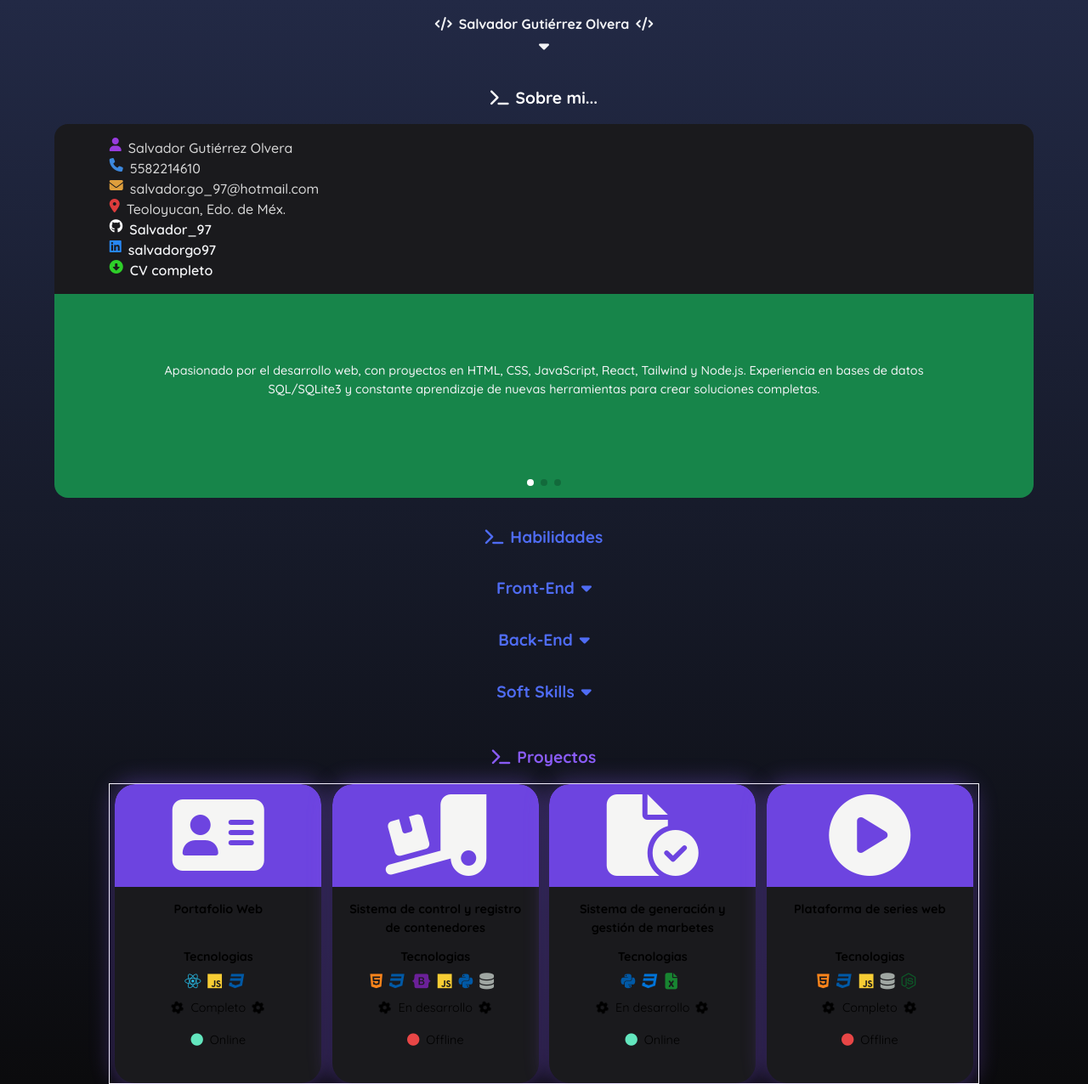
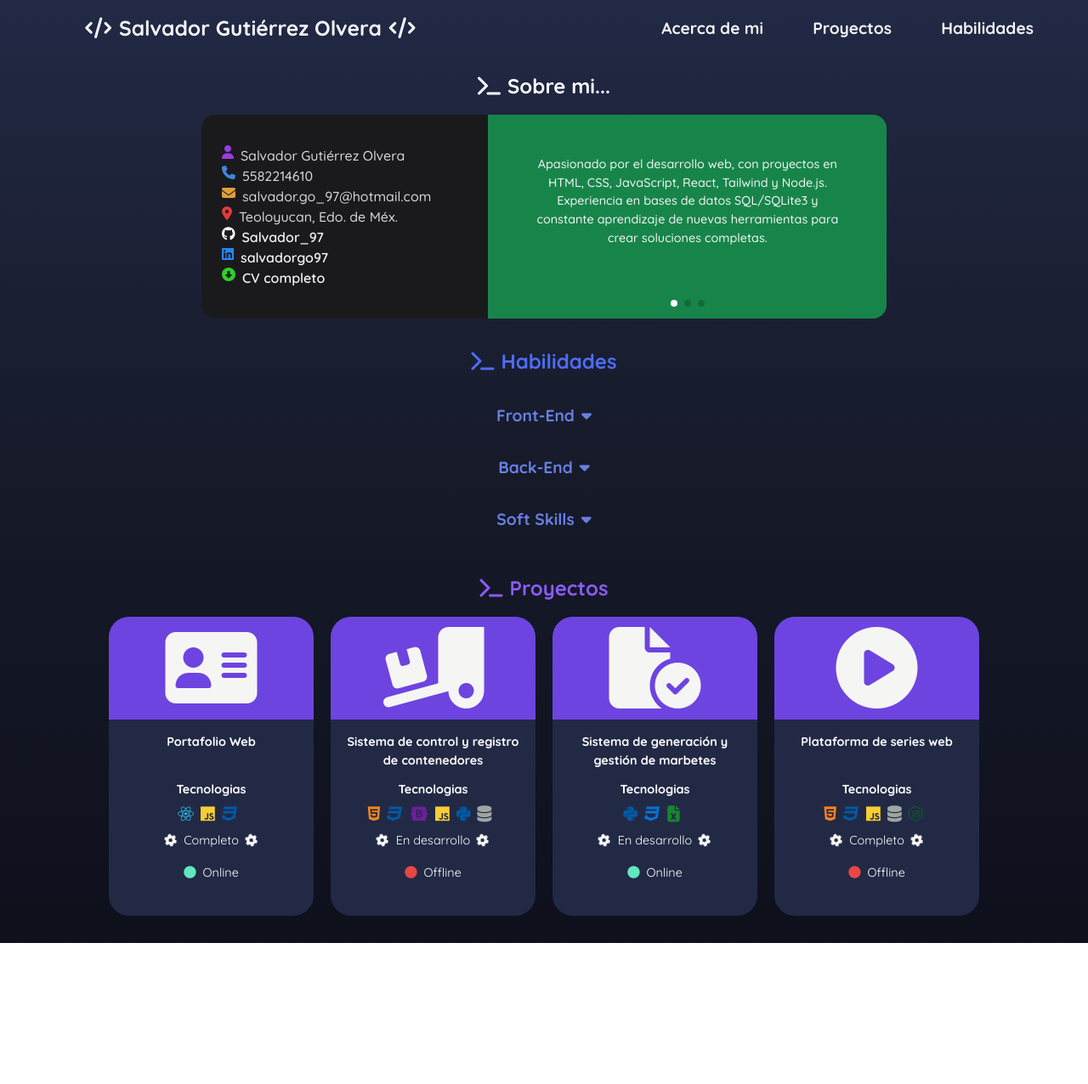
Before and after one commit to Salvador-97/Portafolio, a React (Vite) app: page / in a window 1280 px wide. Shown: the whole page at 85% size. After the commit the page ends 1110 px from the top, so only its background shows below. Built offline with nearby package versions, Linux system fonts and the light colour scheme.

Commit message:
fix-responsive

```diff
--- a/src/components/AcercaMi.jsx
+++ b/src/components/AcercaMi.jsx
@@ -8,7 +8,6 @@ import '../index.css'
 import { aboutMe, informacion, listaInfo } from '../utils/informacionContacto';
 import { listaEstudios, estudios, listaTrabajos, trabajos } from '../utils/informacionContacto';
 import { copiar } from '../utils/copiarContenido';
-import { act } from 'react';
 import clsx from 'clsx';
 
 export function InformacionSlides({ titulo, lista, colorFondo }) {
@@ -49,7 +48,7 @@ export function Carousel() {
             slidesPerView={1}
             loop={true}
             speed={800}
-            className='rounded-b-[1rem] h-[15rem] m-auto'
+            className='h-[15rem] m-auto rounded-b-[1rem] sm:rounded-bl-none sm:rounded-r-[1rem] md:w-[70%]'
         >
             <SwiperSlide className='bg-[#17854A] h-full'>
                 <div className='m-auto flex items-center w-[80%] h-[85%] text-blanco text-center font-[500] text-[0.9rem]'>
@@ -104,8 +103,11 @@ export function Contacto() {
 
 export default function AcercaMi() {
     return (
-        <div className="">
-            <div className="p-[0.5rem] rounded-t-[1rem] bg-negrofondo">
+        <div className="mx-auto sm:flex lg:w-[70%]">
+            <div className={
+                clsx("bg-negrofondo flex items-center p-[0.5rem] rounded-t-[1rem]",
+                    "sm:rounded-tr-none sm:rounded-l-[1rem] md:w-[50%]"
+                )}>
                 <Contacto />
             </div>
             <Carousel />
--- a/src/components/Habilidades.jsx
+++ b/src/components/Habilidades.jsx
@@ -4,7 +4,7 @@ import clsx from "clsx";
 
 export function Habilidad({ lenguaje }) {
     return (
-        <div className="w-[100%] flex flex-col bg-[#1A1A1D] rounded-[0.7rem] shadow-[0_0_25px_5px_#0074D950]">
+        <div className="w-[100%] flex flex-col bg-[#1A1A1D] rounded-[0.7rem]">
             <div className="p-[1rem]">
                 {/* <i
                     className={`${lenguaje.icono} text-[5rem]`}
@@ -14,7 +14,7 @@ export function Habilidad({ lenguaje }) {
                 <img src={lenguaje.img} className="w-[35%] mx-auto" />
 
             </div>
-            <div className="flex items-center py-[0.5rem] justify-center bg-azultarjeta rounded-b-[0.7rem]">
+            <div className="flex items-center py-[0.5rem] justify-center h-full bg-azultarjeta rounded-b-[0.7rem]">
                 <ul className="text-[#fff] text-left text-[0.75rem] w-[90%]">
                     {Object.values(lenguaje.conocimiento).map((item, index) => (
                         <li key={index}><i className="fa-solid fa-caret-right mr-[0.5rem] text-[#5FF0B9]"></i>{item}</li>
@@ -43,7 +43,7 @@ export function Subseccion({ titulo, lista, lenguaje }) {
     return (
         <>
             <button type="button" onClick={() => abrirNav(!navAbierto)}>
-                <h2 className="text-[#4F6CF4] font-[700] text-[1.2rem] my-[1rem]">
+                <h2 className="text-[#687FE3] font-[700] text-[1.2rem] my-[1rem]">
                     {titulo}
                     <i className="fa-solid fa-caret-down pl-[0.5rem]"></i>
                 </h2>
@@ -51,7 +51,7 @@ export function Subseccion({ titulo, lista, lenguaje }) {
             <div className={
                 clsx(`grid gap-[1rem] justify-between absolute top-full origin-top`,
                     navAbierto ? 'opacity-100 relative' : 'opacity-0',
-                    lenguaje ? 'grid-cols-1' : 'grid-cols-3'
+                    lenguaje ? 'grid-cols-1 sm:grid-cols-2 md:grid-cols-3 lg:grid-cols-4' : 'grid-cols-3 md:grid-cols-5'
                 )}>
                 {lista.map(item => (
                     lenguaje
--- a/src/components/Navbar.jsx
+++ b/src/components/Navbar.jsx
@@ -1,11 +1,12 @@
-import { use, useEffect, useState } from "react";
-import { linksNav, abrirNav } from "../utils/navbar";
+import { useState } from "react";
+import { linksNav } from "../utils/navbar";
 import clsx from "clsx";
 
-export function ItemsNav({ nombre }) {
+export function ItemsNav({ nombre, href }) {
     return (
         <li className="py-[0.2rem]">
-            <a href='#' className='no-underline text-blanco font-[700]'>
+            <a href={href}
+            className='no-underline text-blanco font-[700] hover:text-morado transition-all duration-300 ease-in'>
                 {nombre}</a>
         </li>
     );
@@ -14,25 +15,45 @@ export function ItemsNav({ nombre }) {
 export default function Navbar() {
     const [navAbierto, setNav] = useState(false);
     return (
-        <div className='w-[90%] relative mx-auto text-center'>
-            <div className='text-center pt-[1rem]'>
-                <div className='text-blanco font-[700] hover:text-[#DD8FFA] cursor-pointer duration-700 transition-all ease-out transform hover:scale-110'>
+        <div className={
+            clsx('w-[90%] relative mx-auto text-center',
+                'lg:flex lg:mt-[1rem] lg:justify-between lg:items-center'
+            )}>
+            <div className={
+                clsx('text-center pt-[1rem]',
+                    'lg:pt-0 lg:w-[40%]'
+                )}>
+                <div className={
+                    clsx('text-blanco font-[700]',
+                        'hover:text-[#DD8FFA] cursor-pointer duration-700 transition-all ease-out transform scale-110',
+                        'sm:text-[1.4rem]',
+                        ''
+                    )}>
                     <i className="fa-solid fa-code pr-[0.5rem]"></i>
                     Salvador Gutiérrez Olvera
                     <i className="fa-solid fa-code pl-[0.5rem]"></i>
                 </div>
-                <div className='text-blanco text-[1.2rem]'>
-                    <button type="button"
+                <div className={
+                    clsx('text-blanco text-[1.2rem] opacity-100',
+                        'lg:absolute lg:opacity-0'
+                    )}>
+                    <button className="lg:pointer-events-none" type="button"
                         onClick={() => setNav(!navAbierto)}>
-                        <i className="fa-solid fa-caret-down"></i></button>
+                        <i className={
+                            clsx(`fa-solid fa-caret-down`,
+                                navAbierto ? 'transform rotate-180' : 'transform rotate-0'
+                            )}></i>
+                    </button>
                 </div>
             </div>
             <div name="links-nav"
                 className={clsx(
                     'absolute w-full transition-all duration-500',
-                    navAbierto && 'opacity-100 translate-y-0 bg-azulfondo',
-                    !navAbierto && 'opacity-0 -translate-y-5 pointer-events-none')}>
-                <ul className='flex flex-col list-none'>
+                    'lg:relative lg:opacity-100 lg:translate-y-0 lg:w-[38%] lg:pointer-events-auto lg:text-[1.2rem]',
+                    navAbierto && 'opacity-100 translate-y-0 bg-azulfondo z-10',
+                    !navAbierto && 'opacity-0 -translate-y-5 pointer-events-none',
+                )}>
+                <ul className='flex flex-col list-none lg:flex-row lg:justify-between'>
                     {linksNav.map((item, key) => (
                         <ItemsNav key={key} nombre={item.nombre} href={item.href} />
                     ))}
--- a/src/components/Proyectos.jsx
+++ b/src/components/Proyectos.jsx
@@ -1,4 +1,5 @@
-
+import { Swiper, SwiperSlide } from 'swiper/react';
+import { Pagination, Autoplay, Navigation } from "swiper/modules";
 
 import {
     estado, lenguajes, proyectoContenedores, proyectoMarbetes, proyectoSeries, proyectoPortafolio, lenguajesContenedores, lenguajesMarbetes, lenguajesSeries, lenguajesPortafolio, iconos
@@ -9,17 +10,18 @@ export function Tarjeta({ informacion, iconos, lenguajesProyecto }) {
 
     return (
         <>
-            <a href={informacion.link} target="no_blank" className='relative rounded-[1.5rem] mx-auto w-[95%] pb-[1rem] bg-[#1A1A1D] shadow-[0_0_25px_5px_#8A5CF650] transform transition-transform hover:-translate-y-[1.5rem] duration-900 ease-out group overflow-hidden h-[22rem] hover:shadow-[0_0_25px_8px_#8A5CF680]'>
+            <a href={informacion.link} target="no_blank" className='relative rounded-[1.5rem] mx-auto w-[95%] pb-[1rem]'>
                 <div className='text-center rounded-t-[1.5rem] w-full ' style={{ background: iconos.colorFondo }}>
                     <i className={`${iconos.icono} fa-6x py-[0.8rem]`} style={{ color: iconos.colorIcono }}></i>
                 </div>
-                <div className="text-[#fff] sm:text-[#000] text-[0.9rem] m-[1rem] flex flex-col items-center justify-center text-center transform transition-all duration-700 ease-out group-hover:translate-y-[5rem] group-hover:opacity-0 z-10">
+                <div className="text-[#fff] text-[0.9rem] m-[1rem] flex flex-col items-center justify-center text-center transform transition-all duration-700 ease-out group-hover:translate-y-[5rem] group-hover:opacity-0 z-10">
                     <div className="font-[700] h-[3.5rem] pb-[1rem]">{informacion.nombre}</div>
                     <div className="font-[700]">Tecnologias</div>
                     <div className="py-[0.5rem]">
                         {lenguajesProyecto.map((lenguaje, index) => (
-                            <i key={index} className={`${lenguajes[lenguaje].icono} pr-[0.5rem] text-[1.2rem]`}
-                                style={{ color: lenguajes[lenguaje].colorIcono }}></i>
+                             <i key={index} className={`${lenguajes[lenguaje].icono} pr-[0.5rem] text-[1.2rem]`}
+                                 style={{ color: lenguajes[lenguaje].colorIcono }}></i>
+                            // <img src={lenguajes[lenguaje].img} className="w-[10%] mx-auto" />
                         ))}
                     </div>
                     <div className="pb-[1rem]">
@@ -55,13 +57,47 @@ export function Tarjeta({ informacion, iconos, lenguajesProyecto }) {
     );
 }
 
+export function SlidesProyectos() {
+    return (
+        <Swiper
+            modules={[Pagination, Autoplay, Navigation]}
+            navigation={true}
+            pagination={{ clickable: true }}
+            spaceBetween={20}
+            slidesPerView={1}
+            loop={true}
+            speed={800}
+            breakpoints={{
+                480: { slidesPerView: 2 },
+                640: { slidesPerView: 2 },   // móviles
+                768: { slidesPerView: 3 },   // tablets
+                1024: { slidesPerView: 4 },  // pantallas medianas
+                1280: { slidesPerView: 4 }   // pantallas grandes
+            }}
+            className='rounded-b-[1rem] m-auto h-[22rem]'
+        >
+            <SwiperSlide className='bg-azulfondo rounded-[1.5rem]'>
+                <Tarjeta informacion={proyectoPortafolio} iconos={iconos.portafolio} lenguajesProyecto={lenguajesPortafolio} />
+            </SwiperSlide>
+            <SwiperSlide className='bg-azulfondo rounded-[1.5rem]'>
+                <Tarjeta informacion={proyectoContenedores} iconos={iconos.contenedores} lenguajesProyecto={lenguajesContenedores} />
+            </SwiperSlide>
+            <SwiperSlide className='bg-azulfondo rounded-[1.5rem]'>
+                <Tarjeta informacion={proyectoMarbetes} iconos={iconos.marbetes} lenguajesProyecto={lenguajesMarbetes} />
+            </SwiperSlide>
+            <SwiperSlide className='bg-azulfondo rounded-[1.5rem]'>
+                <Tarjeta informacion={proyectoSeries} iconos={iconos.series} lenguajesProyecto={lenguajesSeries} />
+            </SwiperSlide>
+        </Swiper>
+
+
+    );
+}
+
 export default function Proyectos() {
     return (
-        <div className='grid grid-cols-1 sm:grid-cols-2 md:grid-cols-4 border border-[#fff] justify-center'>
-            <Tarjeta informacion={proyectoPortafolio} iconos={iconos.portafolio} lenguajesProyecto={lenguajesPortafolio} />
-            <Tarjeta informacion={proyectoContenedores} iconos={iconos.contenedores} lenguajesProyecto={lenguajesContenedores} />
-            <Tarjeta informacion={proyectoMarbetes} iconos={iconos.marbetes} lenguajesProyecto={lenguajesMarbetes} />
-            <Tarjeta informacion={proyectoSeries} iconos={iconos.series} lenguajesProyecto={lenguajesSeries} />
-        </div>
+        <>
+            <SlidesProyectos />
+        </>
     );
 }
--- a/src/components/Secciones.jsx
+++ b/src/components/Secciones.jsx
@@ -2,10 +2,14 @@ import '../index.css'
 import Habilidades from './Habilidades.jsx';
 import Proyectos from './Proyectos.jsx';
 import AcercaMi from './AcercaMi.jsx';
+import clsx from 'clsx';
 
 export function Seccion({ Titulo, color }) {
     return (
-        <div className="w-[90%] mx-auto text-center font-[700] text-[1.2rem] mb-[1rem]"
+        <div className={
+            clsx('w-[90%] mx-auto text-center font-[700] text-[1.2rem] mb-[1rem]',
+                'lg:text-[1.5rem]'
+            )}
             style={{ color: color }}>
             <i className="fa-solid fa-terminal pr-[0.5rem]"></i>{Titulo}
         </div>
@@ -15,16 +19,16 @@ export function Seccion({ Titulo, color }) {
 export default function Secciones() {
     return (
         <>
-            <div className='w-[90%] mx-auto mt-[2rem]'>
+            <div className='w-[90%] mx-auto mt-[2rem]' id='acerca'>
                 <Seccion Titulo="Sobre mi..." color='#fff' />
                 <AcercaMi />
             </div>
 
-            <div className='w-[85%] mx-auto mt-[2rem]'>
+            <div className='w-[85%] mx-auto mt-[2rem]' id='habilidades'>
                 <Seccion Titulo="Habilidades" color='#4F6CF4'/>
                 <Habilidades />
             </div>
-            <div className='w-4/5 mx-auto mt-[2rem]'>
+            <div className='w-4/5 mx-auto my-[2rem]' id='proyectos'>
                 <Seccion Titulo="Proyectos" color='#8A5CF6'/>
                 <Proyectos />
             </div>
--- a/src/index.css
+++ b/src/index.css
@@ -24,5 +24,5 @@
   --swiper-theme-color: #fff !important
 }
 body {
-  background: linear-gradient(to bottom, #222945 0%, #161A29 50%, #0B0B0D 100%);
+  background: linear-gradient(to bottom, #222945 0%, #161A29 50%, #0E101C 100%);
 }
--- a/src/utils/informacionProyectos.js
+++ b/src/utils/informacionProyectos.js
@@ -26,42 +26,52 @@ export const lenguajes = {
     html: {
         icono: 'fa-brands fa-html5',
         colorIcono: '#FF851B',
+        img: 'https://cdn.jsdelivr.net/gh/devicons/devicon@latest/icons/html5/html5-original.svg'
     },
     css: {
         icono: 'fa-brands fa-css3',
-        colorIcono: '#0059A6'
+        colorIcono: '#0059A6',
+        img: 'https://cdn.jsdelivr.net/gh/devicons/devicon@latest/icons/css3/css3-original.svg'
     },
     bootstrap: {
         icono: 'fa-brands fa-bootstrap',
-        colorIcono: '#6B2099'
+        colorIcono: '#6B2099',
+        img: 'https://cdn.jsdelivr.net/gh/devicons/devicon@latest/icons/bootstrap/bootstrap-original.svg'
     },
     javascript: {
         icono: 'fab fa-js',
-        colorIcono: '#F7CD34'
+        colorIcono: '#F7CD34',
+        img: 'https://cdn.jsdelivr.net/gh/devicons/devicon@latest/icons/javascript/javascript-original.svg'
     },
     python: {
         icono: 'fa-brands fa-python',
-        colorIcono: '#0059A6'
+        colorIcono: '#0059A6',
+        img: 'https://cdn.jsdelivr.net/gh/devicons/devicon@latest/icons/python/python-original.svg'
     },
     cvs: {
         icono: 'fa-brands fa-css3',
-        colorIcono: '#0074D9'
+        colorIcono: '#0074D9',
+        img: ''
     },
     excel: {
         icono: 'fa-solid fa-file-excel',
-        colorIcono: '#188531'
+        colorIcono: '#188531',
+        img: ''
     },
     sql: {
         icono: 'fa-solid fa-database',
-        colorIcono: '#9FA6A2'
+        colorIcono: '#9FA6A2',
+        img: ''
     },
     node: {
         icono: 'fa-brands fa-node-js',
-        colorIcono: '#0D5928'
+        colorIcono: '#0D5928',
+        img: ''
     },
     react: {
         icono: 'fa-brands fa-react',
-        colorIcono: '#26B6E0'
+        colorIcono: '#26B6E0',
+        img: ''
     }
 }
 
--- a/src/utils/navbar.js
+++ b/src/utils/navbar.js
@@ -1,24 +1,6 @@
 export const linksNav = [
-        { nombre: "Inicio", href: "#inicio" },
+        { nombre: "Acerca de mi", href: "#acerca" },
+        // { nombre: "Inicio", href: "#inicio" },
         { nombre: "Proyectos", href: "#proyectos" },
         { nombre: "Habilidades", href: "#habilidades" },
-        { nombre: "Acerca de mi", href: "#acerca" },
-        { nombre: "Contacto", href: "#contacto" }
     ]
-
-export function abrirNav() {
-    const botonNav = document.querySelector('[name="ver-nav"]');
-
-    if(!botonNav)  return console.warn("No se encontro el boton.");
-
-    botonNav.addEventListener('click', e => {
-        e.preventDefault();
-
-        const link = document.querySelector('[name="links-nav"]');
-
-        if (!link) return console.warn("Boton 404");
-
-
-
-    })
-}
```
